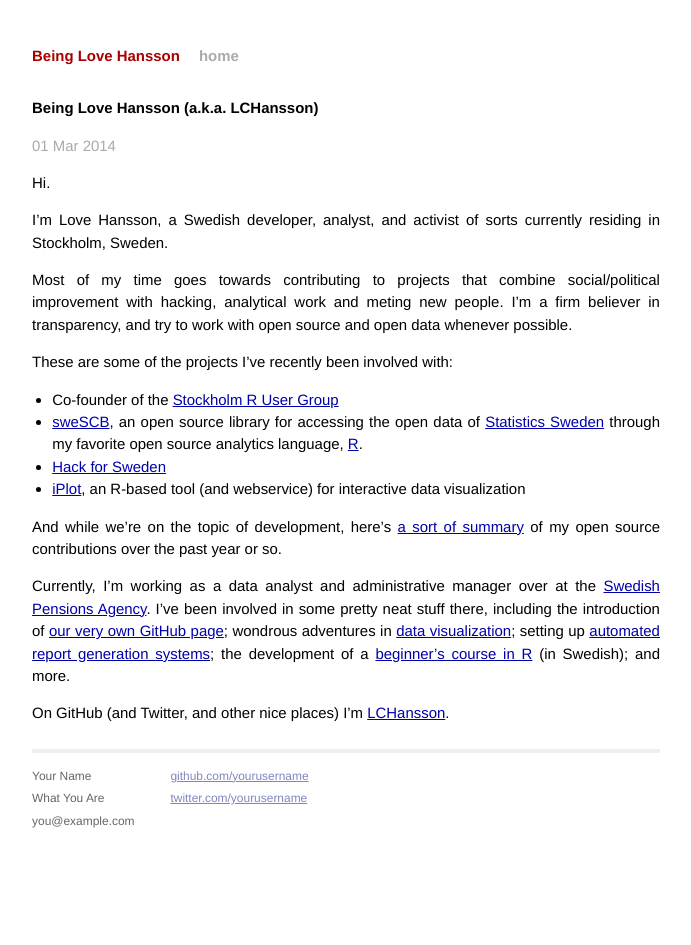
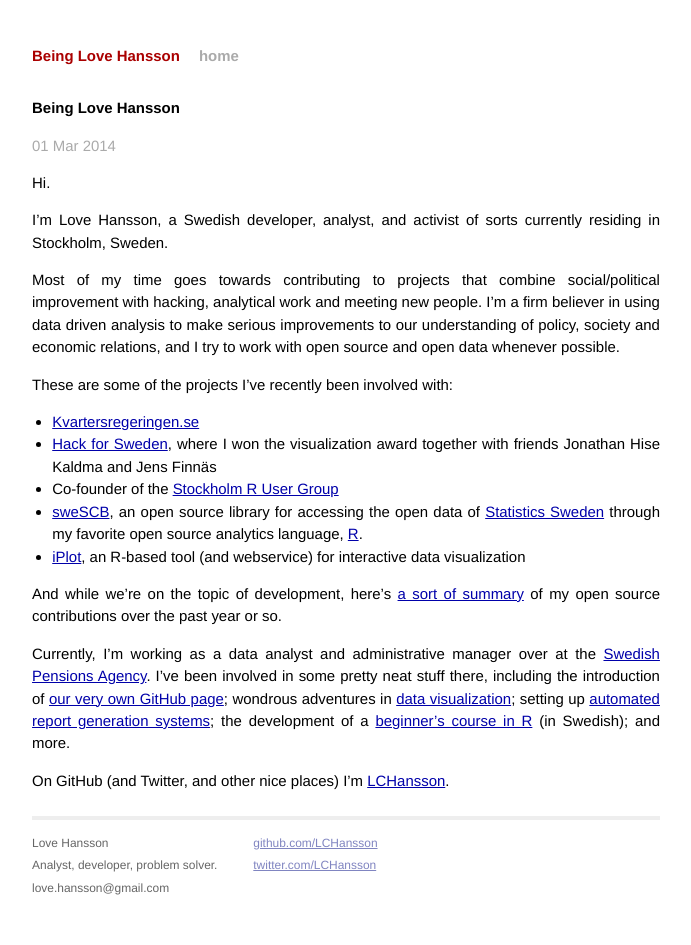
Before and after one commit to LCHansson/old_LCHansson.github.io, a Jekyll site: the page built from _posts/2014-03-01-being-love-hansson.md, in a window 1280 px wide. Shown: the whole page, without its empty margins (294-985 px from the left). Built offline with Jekyll 4.4.1, drawn with Linux system fonts in a browser that asks for light colours; Markdown is read by kramdown in place of the engine named in the settings.

Commit message:
Remove defaults from page footer

```diff
--- a/_layouts/default.html
+++ b/_layouts/default.html
@@ -26,15 +26,15 @@
           <div class="footer">
             <div class="contact">
               <p>
-                Your Name<br />
-                What You Are<br />
-                you@example.com
+                Love Hansson<br />
+                Analyst, developer, problem solver.<br />
+                love.hansson@gmail.com
               </p>
             </div>
             <div class="contact">
               <p>
-                <a href="https://github.com/yourusername">github.com/yourusername</a><br />
-                <a href="https://twitter.com/yourusername">twitter.com/yourusername</a><br />
+                <a href="https://github.com/LCHansson">github.com/LCHansson</a><br />
+                <a href="https://twitter.com/LCHansson">twitter.com/LCHansson</a><br />
               </p>
             </div>
           </div>
--- a/_posts/2014-03-01-being-love-hansson.md
+++ b/_posts/2014-03-01-being-love-hansson.md
@@ -10,13 +10,14 @@
 
 I'm Love Hansson, a Swedish developer, analyst, and activist of sorts currently residing in Stockholm, Sweden.
 
-Most of my time goes towards contributing to projects that combine social/political improvement with hacking, analytical work and meting new people. I'm a firm believer in transparency, and try to work with open source and open data whenever possible.
+Most of my time goes towards contributing to projects that combine social/political improvement with hacking, analytical work and meeting new people. I'm a firm believer in using data driven analysis to make serious improvements to our understanding of policy, society and economic relations, and I try to work with open source and open data whenever possible.
 
 These are some of the projects I've recently been involved with:
 
+- [Kvartersregeringen.se][Kvartersregeringen]
+- [Hack for Sweden][HfS], where I won the visualization award together with friends Jonathan Hise Kaldma and Jens Finnäs
 - Co-founder of the [Stockholm R User Group][SRUG]
 - [sweSCB][sweSCB], an open source library for accessing the open data of [Statistics Sweden][SCB] through my favorite open source analytics language, [R][R].
-- [Hack for Sweden][HfS]
 - [iPlot][iPlot], an R-based tool (and webservice) for interactive data visualization
 
 And while we're on the topic of development, here's [a sort of summary][Summary] of my open source contributions over the past year or so.
@@ -42,3 +43,4 @@
 [HfS]: http://hackforsweden.se/
 [SRUG]: http://www.meetup.com/StockholmR/
 [RForNyborjare]: https://github.com/SwedishPensionsAgency/r-for-nyborjare
+[Kvartersregeringen]: http://www.kvartersregeringen.se/
```
Also changed, not shown: other parts of _posts/2014-03-01-being-love-hansson.md (+1 -1 lines).
